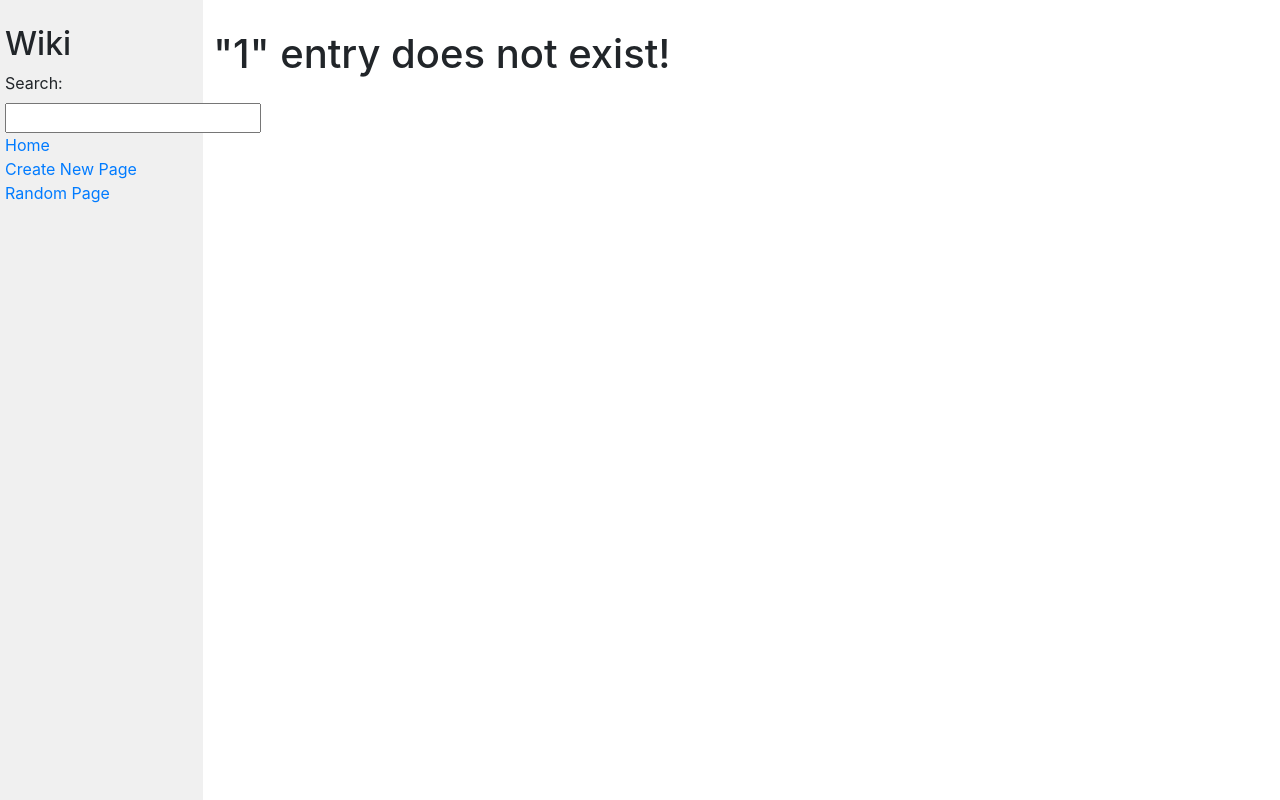
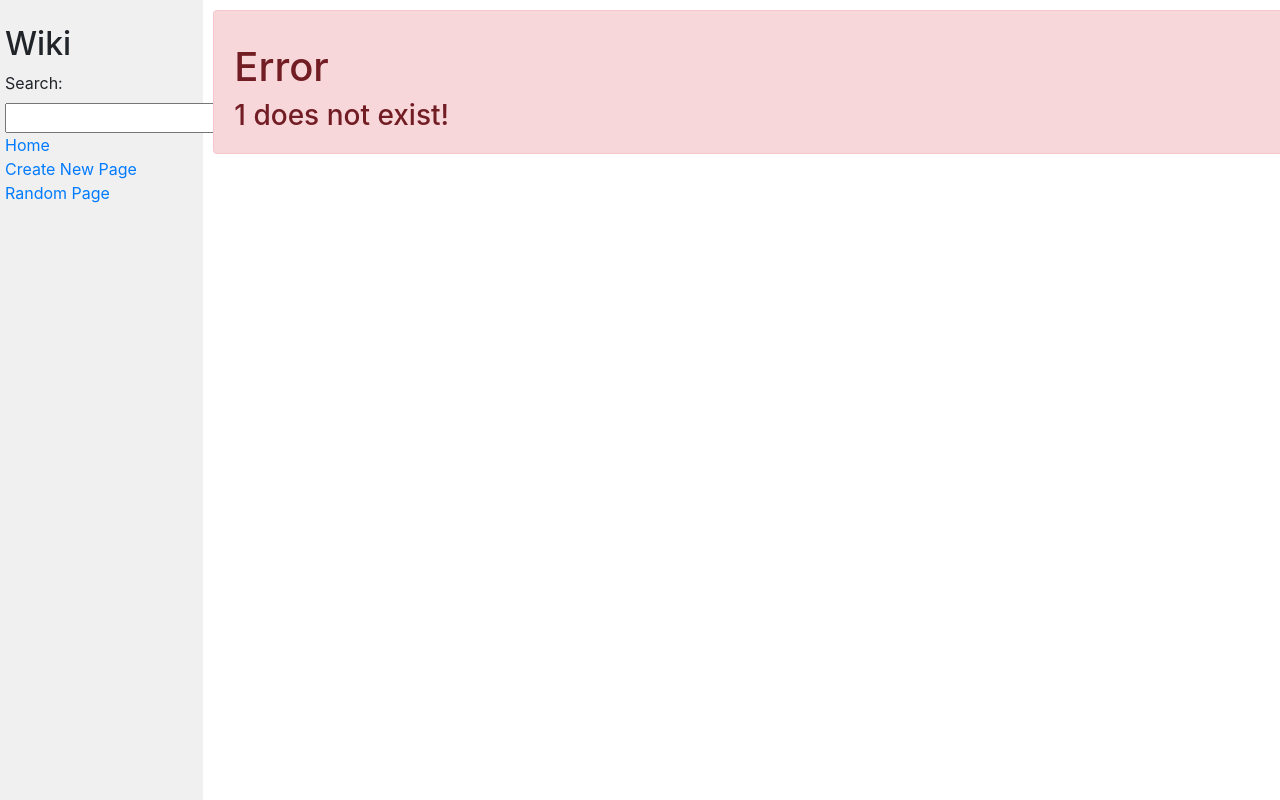
Before and after one commit to IonRs/wiki, a Django app: page /1 in a window 1280 px wide. Run offline with Django 3.2, Linux system fonts and the light colour scheme; some libraries are stand-ins or nearby versions.

Commit message:
markdown to html, improvments

```diff
--- a/encyclopedia/templates/encyclopedia/entry.html
+++ b/encyclopedia/templates/encyclopedia/entry.html
@@ -1,17 +1,15 @@
 {% extends "encyclopedia/layout.html" %}
 
 {% block title %}
-    {% if content == None %}
-        Error
-    {% else %}
-        {{ title }}
-    {% endif %}
+    {{ title }}
 {% endblock %}
 
 {% block body %}
-    {% if content == None %}
-        <h1>"{{ title }}" entry does not exist!</h1>
-    {% else %}
-        <p>{{ content }}</p>
-    {% endif %}
+    <form action="{% url 'wiki:edit' %}" method="post">
+        {% csrf_token %}
+        <input type="hidden" value="{{ title }}" name="title">
+        <input type="submit" value="Edit">
+    </form>
+    <hr>
+    {{ content|safe }}
 {% endblock %}
--- a/encyclopedia/templates/encyclopedia/error.html
+++ b/encyclopedia/templates/encyclopedia/error.html
@@ -5,5 +5,8 @@
 {% endblock %}
 
 {% block body %}
-    <h1>Error</h1>
+    <div class="alert alert-danger" role="alert">
+        <h1>Error</h1>
+        <h3>{{ error }}</h3>
+    </div>
 {% endblock %}
--- a/encyclopedia/templates/encyclopedia/index.html
+++ b/encyclopedia/templates/encyclopedia/index.html
@@ -9,7 +9,7 @@
 
     <ul>
         {% for entry in entries %}
-            <li><a href="/{{ entry }}">{{ entry }}</a></li>
+            <li><a href="{{ entry }}">{{ entry }}</a></li>
         {% endfor %}
     </ul>
 
--- a/encyclopedia/urls.py
+++ b/encyclopedia/urls.py
@@ -5,5 +5,6 @@
 urlpatterns = [
     path("", views.index, name="index"),
     path("create", views.create, name="create"),
+    path("edit", views.edit, name="edit"),
     path("<str:TITLE>", views.entry, name="entry")
 ]
--- a/encyclopedia/views.py
+++ b/encyclopedia/views.py
@@ -5,15 +5,18 @@
 from django.http import HttpResponseRedirect
 import re
 from random import choice
+import markdown2
 
 class SearchForm(forms.Form):
     entry = forms.CharField(label = "Search")
+class EditPage(forms.Form):
+    content = forms.CharField(label = "Edit Markdown content", widget=forms.Textarea())
 class CreatePage(forms.Form):
     title = forms.CharField(label = "Title")
     content = forms.CharField(label = "Markdown content", widget=forms.Textarea(attrs={
             'placeholder': 'Enter your content'
         })
-)
+    )
 def index(request):
     return render(request, "encyclopedia/index.html", {
         "form": SearchForm(),
@@ -26,7 +29,8 @@
         if form.is_valid():
             if form.cleaned_data["title"].lower() in util.list_entries():
                 return render(request, "encyclopedia/error.html", {
-                    "form": SearchForm()
+                    "form": SearchForm(),
+                    "error": f"{form.cleaned_data['title']} entry already exists!"
                 })
             else:
                 util.save_entry(form.cleaned_data["title"], form.cleaned_data["content"])
@@ -38,6 +42,18 @@
     return render(request, "encyclopedia/create.html", {
         "form": SearchForm(),
         "create": CreatePage()
+    })
+
+def edit(request):
+    if request.method == "POST":
+        form = EditPage(request.POST)
+        if form.is_valid():
+            title = request.POST.get('title', 'no')
+            with open(f"/entries/{title}.md", 'w') as file:
+                file.write(form.cleaned_data["content"])
+    return render(request, "encyclopedia/edit.html",{
+        "form": SearchForm(),
+        "edit": EditPage(initial={'content': 'XYZ'})
     })
 
 def entry(request, TITLE):
@@ -66,8 +82,13 @@
             return render(request, "encyclopedia/index.html", {
                 "form": form
             })
+    if util.get_entry(TITLE) == None:
+        return render(request, "encyclopedia/error.html", {
+            "form": SearchForm(),
+            "error": f"{TITLE} does not exist!"
+        })
     return render(request, "encyclopedia/entry.html",{
         "title": TITLE.upper(),
-        "content": util.get_entry(TITLE),
+        "content": markdown2.markdown(util.get_entry(TITLE)),
         "form": SearchForm()
     })
```
